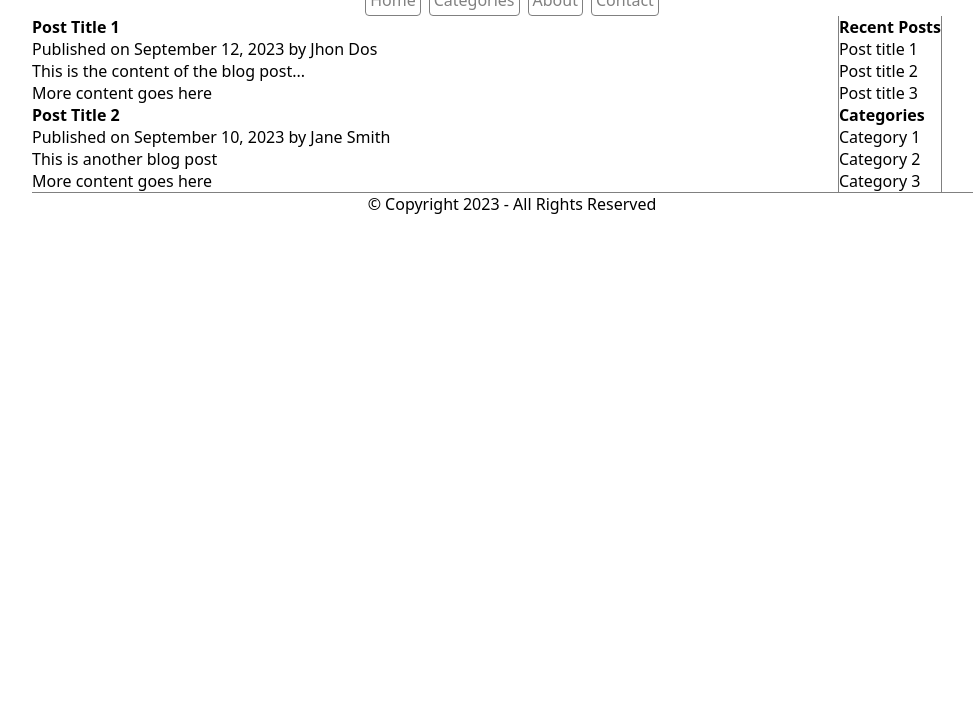
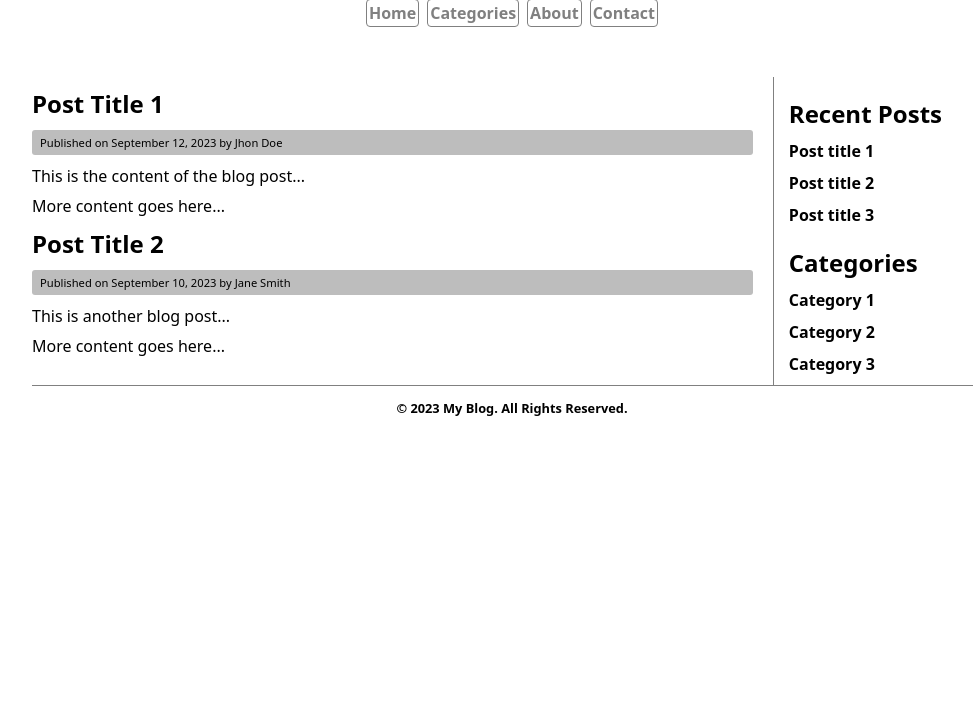
Before and after one commit to AGUACATE2304/Challenge-1, a plain HTML site: page index.html in a window 1280 px wide. Shown: the part 91-800 px from the top of the page, without its empty margins (128-1101 px from the left). Drawn offline with Linux system fonts and the light colour scheme.

Commit message:
css changed, refactorized css BEM applied ( Some changes on html nothing important )

```diff
--- a/index.html
+++ b/index.html
@@ -11,10 +11,10 @@
             <h1 class="header-top__heading">Welcome to My Blog</h1>
             <nav class="header-top__nav">
                 <ul class="nav_list">
-                    <li><a href="#">Home</a></li>
-                    <li><a href="#">Categories</a></li>
-                    <li><a href="#">About</a></li>
-                    <li><a href="#">Contact</a></li>
+                    <li><a href="#"><b>Home</b></a></li>
+                    <li><a href="#"><b>Categories</b></a></li>
+                    <li><a href="#"><b>About</b></a></li>
+                    <li><a href="#"><b>Contact</b></a></li>
                 </ul>
             </nav>
         </header>
@@ -22,38 +22,39 @@
             <section class="mainSection">
                 <article>
                     <h2 class="mainSection__h2">Post Title 1</h2>
-                    <p class="mainSection__comments">Published on September 12, 2023 by Jhon Dos</p>
-                    <p>This is the content of the blog post...</p>
-                    <p>More content goes here</p>
+                    <p class="mainSection__comments">Published on September 12, 2023 by Jhon Doe</p>
+                    <p class="comments__description">This is the content of the blog post...</p>
+                    <p class="comments__description">More content goes here...</p>
+
                 </article>
                 <article>
-                    <h2 class="mainSection__heading2">Post Title 2</h2>
+                    <h2 class="mainSection__h2">Post Title 2</h2>
                     <p class="mainSection__comments">Published on September 10, 2023 by Jane Smith</p>
-                    <p>This is another blog post</p>
-                    <p>More content goes here</p>
+                    <p class="comments__description">This is another blog post...</p>
+                    <p class="comments__description downSpacing">More content goes here...</p>
                 </article>
             </section>
             <aside class="mainAside">
                 <section>
                     <h2 class="mainAside__heading2">Recent Posts</h2>
-                    <ul class="nav_list">
-                        <li>Post title 1</li>
-                        <li>Post title 2</li>
-                        <li>Post title 3</li>
+                    <ul class="nav_list mainAside__text">
+                        <li class="mainAside__text"><b>Post title 1</b></li>
+                        <li class="mainAside__text"><b>Post title 2</b></li>
+                        <li class="mainAside__text"><b>Post title 3</b></li>
                     </ul>
                 </section>
                 <section>
-                    <h2 class="mainAside__heading2">Categories</h2>
+                    <h2 class="mainAside__heading2 mainAside__heading2-2">Categories</h2>
                     <ul class="nav_list">
-                        <li>Category 1</li>
-                        <li>Category 2</li>
-                        <li>Category 3</li>
+                        <li class="mainAside__text"><b>Category 1</b></li>
+                        <li class="mainAside__text"><b>Category 2</b></li>
+                        <li class="mainAside__text"><b>Category 3</b></li>
                     </ul>
                 </section>
             </aside>
         </main>
         <footer class="footer__centered">
-            &copy; Copyright 2023 - All Rights Reserved
+            <b class="footer__centered--color">&copy; 2023 My Blog. All Rights Reserved.</b>
         </footer>
     </body>
 </html>
--- a/style.css
+++ b/style.css
@@ -4,12 +4,12 @@
     font-size: 16px;
     margin: 0;
     padding: 0;
-    font-family: system-ui, -apple-system, BlinkMacSystemFont, 'Segoe UI', Roboto, Oxygen, Ubuntu, Cantarell, 'Open Sans', 'Helvetica Neue', sans-serif;
+    font-family: system-ui, -apple-system, BlinkMacSystemFont, "Segoe UI", Roboto, Oxygen, Ubuntu, Cantarell, "Open Sans", "Helvetica Neue", sans-serif;
 }
 
 .wrapper{
     width: 75vw;
-    margin: 32px auto 0px;
+    margin:32px auto 0;
 }
 
 .header-top {
@@ -22,6 +22,7 @@
     font-size: 2rem;
     width: 100%;
     text-align: center;
+    letter-spacing: -1px;
 }
 
 .header-top__nav ul{
@@ -29,12 +30,14 @@
     align-items: center;
     justify-content: center;
     gap:8px;
+    margin-top:15px;
 }
 
 .header-top__nav ul li{
     border: 1px solid grey;
     border-radius: 4px;
-    padding: 4px;
+    padding: 2px;
+    font-weight: 2px;
 
 }
 .header-top__nav ul li a{
@@ -52,18 +55,64 @@
     display: flex;
     flex: 5px;
     border-bottom: 1px solid grey;
-
+    padding-top: 50px;
 }
 
-.mainMain section{
+.mainSection{
     flex: 60%;
     border-right: 1px solid grey;
 }
 
+.footer__centered {
+    text-align: center;
+    margin-top: 10px;
+}
+
+.footer__centered--color {
+    font-size: 0.8em;
+}
+
+.mainSection__h2 {
+    font-size: 1.5em;
+    margin-bottom: 10px;
+    margin-top: 10px;
+}
+
+.mainSection__comments {
+    font-size: 0.7em;
+    background-color: rgb(189, 189, 189);
+    padding: 5px 8px 5px;
+    border-radius: 3px;
+    margin-top: 5px;
+    margin-bottom: 10px;
+    margin-right: 20px;
+}
+
+.comments__description {
+    margin-top:8px;
+    margin-bottom:8px;
+}
+
+
+.mainAside__heading2 {
+    font-size: 1.5em;
+}
+
+.mainAside__heading2-2 {
+    margin-top: 20px;
+}
+
+.downSpacing {
+    padding-bottom: 20px;
+}
+
+.mainAside__text {
+    margin-bottom:10px;
+    margin-top:10px;
+}
+
 .mainAside {
     margin-right: 50px;
+    margin-top:20px;
+    margin-left: 15px;
 }
-
-.footer__centered {
-    text-align: center;
-}
```
